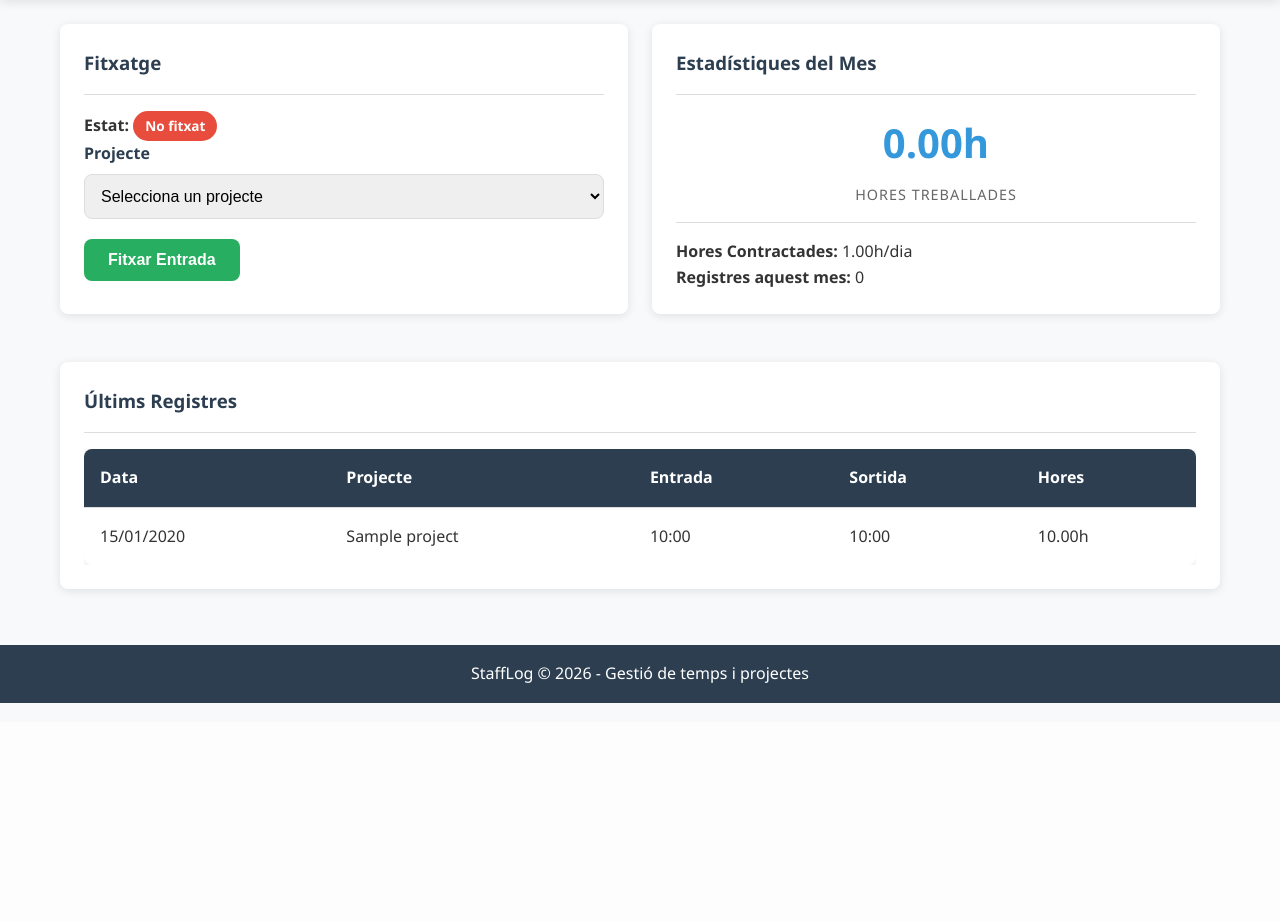
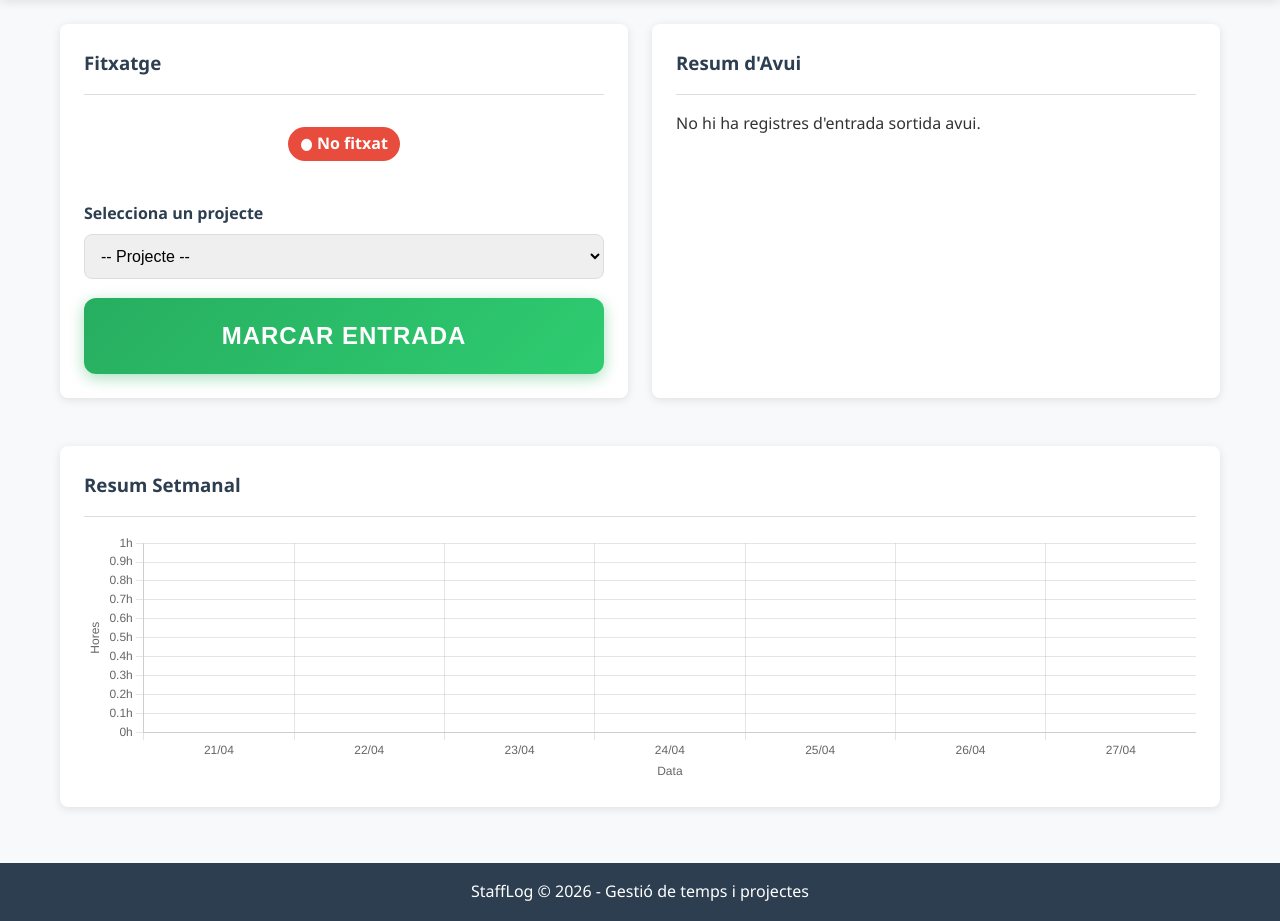
Before and after one commit to Fatima-Hadia/0376-RA6PR1-FatimaHadia, a PHP site: page /staffweb/dashboard_employee.php in a window 1280 px wide. Shown: the part 78-999 px from the top of the page. Before the commit the page ends 781 px from the top, so only its background shows below. Run offline with PHP 8.4, Linux system fonts and the light colour scheme; the visitor is signed in with stand-in values (Sample User, id 1); tables that the repository leaves empty hold one stand-in row (values such as "Sample post").

Commit message:
feat: dashboard empleat amb clock in/out i resum diari

```diff
--- a/dashboard_employee.php
+++ b/dashboard_employee.php
@@ -1,7 +1,7 @@
 <?php
 /**
  * StaffLog - Employee Dashboard
- * Displays employee's time entries, projects, and allows clock in/out.
+ * Clock in/out system with daily summary and weekly chart.
  */
 
 // Start session and load required files
@@ -12,24 +12,23 @@ require_once 'includes/auth.php';
 // Require login
 requireLogin();
 
-// Check session timeout
-checkSessionTimeout();
-
 // Get current user info
 $userId = getCurrentUserId();
 $userName = getCurrentUserName();
 
+// Generate CSRF token
+$csrf_token = generateCsrfToken();
+
 // Handle clock in
-if (isset($_POST['action']) && $_POST['action'] === 'clock_in') {
+if ($_SERVER['REQUEST_METHOD'] === 'POST' && isset($_POST['action']) && $_POST['action'] === 'clock_in') {
     $projectId = filter_input(INPUT_POST, 'project_id', FILTER_VALIDATE_INT);
-    $csrf_token = $_POST['csrf_token'] ?? '';
+    $submittedToken = $_POST['csrf_token'] ?? '';
 
-    if (verifyCsrfToken($csrf_token) && $projectId) {
+    if (verifyCsrfToken($submittedToken) && $projectId) {
         try {
             executeQuery(
-                "INSERT INTO time_entries (user_id, project_id, entrada)
-                 VALUES (:user_id, :project_id, NOW())",
-                ['user_id' => $userId, 'project_id' => $projectId]
+                "INSERT INTO time_entries (user_id, project_id, entrada, sortida) VALUES (?, ?, NOW(), NULL)",
+                [$userId, $projectId]
             );
             setFlashMessage('success', 'Entrada registrada correctament.');
         } catch (Exception $e) {
@@ -41,27 +40,21 @@ if (isset($_POST['action']) && $_POST['action'] === 'clock_in') {
 }
 
 // Handle clock out
-if (isset($_POST['action']) && $_POST['action'] === 'clock_out') {
-    $csrf_token = $_POST['csrf_token'] ?? '';
+if ($_SERVER['REQUEST_METHOD'] === 'POST' && isset($_POST['action']) && $_POST['action'] === 'clock_out') {
+    $submittedToken = $_POST['csrf_token'] ?? '';
 
-    if (verifyCsrfToken($csrf_token)) {
+    if (verifyCsrfToken($submittedToken)) {
         try {
             // Get the last open time entry for this user
             $entry = fetchOne(
-                "SELECT id, entrada FROM time_entries
-                 WHERE user_id = :user_id AND sortida IS NULL
-                 ORDER BY entrada DESC LIMIT 1",
-                ['user_id' => $userId]
+                "SELECT id, entrada FROM time_entries WHERE user_id = ? AND sortida IS NULL ORDER BY entrada DESC LIMIT 1",
+                [$userId]
             );
 
             if ($entry) {
-                // Calculate hours and update
-                $hours = executeQuery(
-                    "UPDATE time_entries
-                     SET sortida = NOW(),
-                         hores_totals = TIMESTAMPDIFF(MINUTE, entrada, NOW()) / 60
-                     WHERE id = :id",
-                    ['id' => $entry['id']]
+                executeQuery(
+                    "UPDATE time_entries SET sortida = NOW(), hores_totals = TIMESTAMPDIFF(MINUTE, entrada, NOW()) / 60 WHERE id = ?",
+                    [$entry['id']]
                 );
                 setFlashMessage('success', 'Sortida registrada correctament.');
             } else {
@@ -75,58 +68,55 @@ if (isset($_POST['action']) && $_POST['action'] === 'clock_out') {
     exit;
 }
 
-// Get user's current open entry (if any)
+// Check if employee has an open time entry today (sortida IS NULL)
 $currentEntry = fetchOne(
     "SELECT te.id, te.entrada, p.nom as project_name
      FROM time_entries te
      JOIN projects p ON te.project_id = p.id
-     WHERE te.user_id = :user_id AND te.sortida IS NULL
+     WHERE te.user_id = ? AND te.sortida IS NULL
      ORDER BY te.entrada DESC LIMIT 1",
-    ['user_id' => $userId]
+    [$userId]
 );
 
-// Get user's time entries (last 10)
-$timeEntries = fetchAll(
-    "SELECT te.*, p.nom as project_name
+// Get active projects for dropdown
+$projects = fetchAll("SELECT id, nom FROM projects WHERE estat = 'actiu' ORDER BY nom");
+
+// Today's hours per project: SELECT project name and SUM(hores_totals) grouped by project
+$todayHours = fetchAll(
+    "SELECT p.nom, COALESCE(SUM(te.hores_totals), 0) as total_hours
      FROM time_entries te
-     JOIN projects p ON te.project_id = p.id
-     WHERE te.user_id = :user_id
-     ORDER BY te.entrada DESC LIMIT 10",
-    ['user_id' => $userId]
+     JOIN projects p ON p.id = te.project_id
+     WHERE te.user_id = ? AND DATE(te.entrada) = CURDATE() AND te.sortida IS NOT NULL
+     GROUP BY p.id, p.nom
+     ORDER BY total_hours DESC",
+    [$userId]
 );
 
-// Get user's statistics for current month
-$stats = fetchOne(
-    "SELECT
-        COUNT(*) as total_entries,
-        COALESCE(SUM(hores_totals), 0) as total_hours
+// Weekly hours for Chart.js: total hours per day for the last 7 days
+$weeklyData = fetchAll(
+    "SELECT DATE(entrada) as date, COALESCE(SUM(hores_totals), 0) as hours
      FROM time_entries
-     WHERE user_id = :user_id
-        AND YEAR(entrada) = YEAR(CURRENT_DATE())
-        AND MONTH(entrada) = MONTH(CURRENT_DATE())
-        AND sortida IS NOT NULL",
-    ['user_id' => $userId]
+     WHERE user_id = ? AND DATE(entrada) >= DATE_SUB(CURDATE(), INTERVAL 6 DAY) AND sortida IS NOT NULL
+     GROUP BY DATE(entrada)
+     ORDER BY date",
+    [$userId]
 );
 
-// Get user's contracted hours
-$userData = fetchOne(
-    "SELECT hores_contractades FROM users WHERE id = :user_id",
-    ['user_id' => $userId]
-);
-
-// Get active projects
-$projects = fetchAll("SELECT id, nom FROM projects WHERE estat = 'actiu' ORDER BY nom");
-
-// Get user's alerts
-$alerts = fetchAll(
-    "SELECT * FROM alerts
-     WHERE user_id = :user_id AND llegida = 0
-     ORDER BY data DESC",
-    ['user_id' => $userId]
-);
-
-// Generate CSRF token
-$csrf_token = generateCsrfToken();
+// Build arrays for Chart.js (last 7 days, including days with 0 hours)
+$chartLabels = [];
+$chartData = [];
+for ($i = 6; $i >= 0; $i--) {
+    $date = date('Y-m-d', strtotime("-{$i} days"));
+    $chartLabels[] = date('d/m', strtotime($date));
+    $hours = 0;
+    foreach ($weeklyData as $row) {
+        if ($row['date'] === $date) {
+            $hours = (float)$row['hours'];
+            break;
+        }
+    }
+    $chartData[] = $hours;
+}
 
 // Get flash message
 $flash = getFlashMessage();
@@ -138,6 +128,72 @@ $flash = getFlashMessage();
     <meta name="viewport" content="width=device-width, initial-scale=1.0">
     <title>StaffLog - Dashboard Empleado</title>
     <link rel="stylesheet" href="assets/css/style.css">
+    <script src="https://cdn.jsdelivr.net/npm/chart.js"></script>
+    <style>
+        .clock-btn {
+            width: 100%;
+            padding: 1.5rem 2rem;
+            font-size: 1.5rem;
+            font-weight: 700;
+            border: none;
+            border-radius: 12px;
+            cursor: pointer;
+            transition: all 0.3s ease;
+            text-transform: uppercase;
+            letter-spacing: 1px;
+        }
+        .clock-btn-in {
+            background: linear-gradient(135deg, #27ae60, #2ecc71);
+            color: white;
+            box-shadow: 0 4px 15px rgba(39, 174, 96, 0.4);
+        }
+        .clock-btn-in:hover {
+            transform: translateY(-3px);
+            box-shadow: 0 6px 20px rgba(39, 174, 96, 0.5);
+        }
+        .clock-btn-out {
+            background: linear-gradient(135deg, #e74c3c, #c0392b);
+            color: white;
+            box-shadow: 0 4px 15px rgba(231, 76, 60, 0.4);
+        }
+        .clock-btn-out:hover {
+            transform: translateY(-3px);
+            box-shadow: 0 6px 20px rgba(231, 76, 60, 0.5);
+        }
+        .clock-status {
+            text-align: center;
+            padding: 1rem;
+            font-size: 1.1rem;
+        }
+        .project-info {
+            text-align: center;
+            padding: 0.5rem;
+            color: #666;
+        }
+        .chart-container {
+            position: relative;
+            height: 250px;
+            margin-top: 1rem;
+        }
+        .today-summary table {
+            width: 100%;
+            margin-top: 0.5rem;
+        }
+        .today-summary th,
+        .today-summary td {
+            padding: 0.75rem;
+            text-align: left;
+        }
+        @media (max-width: 768px) {
+            .clock-btn {
+                font-size: 1.2rem;
+                padding: 1.2rem 1.5rem;
+            }
+            .dashboard-grid {
+                grid-template-columns: 1fr;
+            }
+        }
+    </style>
 </head>
 <body>
     <header class="header">
@@ -157,12 +213,6 @@ $flash = getFlashMessage();
             </div>
         <?php endif; ?>
 
-        <?php if (!empty($alerts)): ?>
-            <div class="alert alert-warning">
-                <strong>⚠️ Tens <?php echo count($alerts); ?> alertes sense llegir.</strong>
-            </div>
-        <?php endif; ?>
-
         <div class="dashboard-grid">
             <!-- Clock In/Out Card -->
             <div class="card">
@@ -171,28 +221,38 @@ $flash = getFlashMessage();
                 </div>
 
                 <?php if ($currentEntry): ?>
-                    <p><strong>Estat:</strong> <span class="badge badge-success">Treballant</span></p>
-                    <p><strong>Projecte:</strong> <?php echo e($currentEntry['project_name']); ?></p>
-                    <p><strong>Hora d'entrada:</strong> <?php echo date('H:i:s', strtotime($currentEntry['entrada'])); ?></p>
+                    <!-- Clocked In - Show Clock Out Button -->
+                    <div class="clock-status">
+                        <span class="badge badge-success" style="font-size: 1rem;">● Treballant</span>
+                    </div>
+                    <div class="project-info">
+                        <strong>Projecte:</strong> <?php echo e($currentEntry['project_name']); ?>
+                    </div>
+                    <div class="project-info">
+                        <strong>Entrada:</strong> <?php echo date('H:i:s', strtotime($currentEntry['entrada'])); ?>
+                    </div>
 
-                    <form method="POST" id="clock-out-form">
+                    <form method="POST" style="margin-top: 1.5rem;">
                         <input type="hidden" name="action" value="clock_out">
                         <input type="hidden" name="csrf_token" value="<?php echo e($csrf_token); ?>">
-                        <button type="submit" class="btn btn-danger" id="clock-out-btn">
-                            Fitxar Sortida
+                        <button type="submit" class="clock-btn clock-btn-out">
+                            Marcar Sortida
                         </button>
                     </form>
                 <?php else: ?>
-                    <p><strong>Estat:</strong> <span class="badge badge-danger">No fitxat</span></p>
+                    <!-- Not Clocked In - Show Clock In Form -->
+                    <div class="clock-status">
+                        <span class="badge badge-danger" style="font-size: 1rem;">● No fitxat</span>
+                    </div>
 
-                    <form method="POST" id="clock-form">
+                    <form method="POST" style="margin-top: 1.5rem;">
                         <input type="hidden" name="action" value="clock_in">
                         <input type="hidden" name="csrf_token" value="<?php echo e($csrf_token); ?>">
 
                         <div class="form-group">
-                            <label for="project-select">Projecte</label>
-                            <select name="project_id" id="project-select" required>
-                                <option value="">Selecciona un projecte</option>
+                            <label for="project-select">Selecciona un projecte</label>
+                            <select name="project_id" id="project-select" required style="padding: 0.75rem; font-size: 1rem;">
+                                <option value="">-- Projecte --</option>
                                 <?php foreach ($projects as $project): ?>
                                     <option value="<?php echo $project['id']; ?>">
                                         <?php echo e($project['nom']); ?>
@@ -201,78 +261,51 @@ $flash = getFlashMessage();
                             </select>
                         </div>
 
-                        <button type="submit" class="btn btn-success" id="clock-in-btn">
-                            Fitxar Entrada
+                        <button type="submit" class="clock-btn clock-btn-in">
+                            Marcar Entrada
                         </button>
                     </form>
                 <?php endif; ?>
             </div>
 
-            <!-- Statistics Card -->
-            <div class="card">
+            <!-- Today's Summary Card -->
+            <div class="card today-summary">
                 <div class="card-header">
-                    <h3>Estadístiques del Mes</h3>
+                    <h3>Resum d'Avui</h3>
                 </div>
 
-                <div class="stat-card" style="box-shadow: none; padding: 0;">
-                    <div class="stat-number">
-                        <?php echo number_format($stats['total_hours'], 2); ?>h
-                    </div>
-                    <div class="stat-label">Hores Treballades</div>
-                </div>
-
-                <div style="margin-top: 1rem; padding-top: 1rem; border-top: 1px solid #ddd;">
-                    <p><strong>Hores Contractades:</strong> <?php echo number_format($userData['hores_contractades'], 2); ?>h/dia</p>
-                    <p><strong>Registres aquest mes:</strong> <?php echo $stats['total_entries']; ?></p>
-                </div>
-            </div>
-
-            <!-- Recent Entries Card -->
-            <div class="card" style="grid-column: span 2;">
-                <div class="card-header">
-                    <h3>Últims Registres</h3>
-                </div>
-
-                <?php if (empty($timeEntries)): ?>
-                    <p>No hi ha registres recents.</p>
+                <?php if (empty($todayHours)): ?>
+                    <p>No hi ha registres d'entrada sortida avui.</p>
                 <?php else: ?>
-                    <div class="table-responsive">
                     <table>
                         <thead>
                             <tr>
-                                    <th>Data</th>
                                 <th>Projecte</th>
-                                    <th>Entrada</th>
-                                    <th>Sortida</th>
-                                    <th>Hores</th>
+                                <th style="text-align: right;">Hores</th>
                             </tr>
                         </thead>
                         <tbody>
-                                <?php foreach ($timeEntries as $entry): ?>
+                            <?php foreach ($todayHours as $row): ?>
                                 <tr>
-                                        <td><?php echo date('d/m/Y', strtotime($entry['entrada'])); ?></td>
-                                        <td><?php echo e($entry['project_name']); ?></td>
-                                        <td><?php echo date('H:i', strtotime($entry['entrada'])); ?></td>
-                                        <td>
-                                            <?php if ($entry['sortida']): ?>
-                                                <?php echo date('H:i', strtotime($entry['sortida'])); ?>
-                                            <?php else: ?>
-                                                <span class="badge badge-success">En curs</span>
-                                            <?php endif; ?>
-                                        </td>
-                                        <td>
-                                            <?php if ($entry['hores_totals']): ?>
-                                                <?php echo number_format($entry['hores_totals'], 2); ?>h
-                                            <?php else: ?>
-                                                -
-                                            <?php endif; ?>
+                                    <td><?php echo e($row['nom']); ?></td>
+                                    <td style="text-align: right; font-weight: 600;">
+                                        <?php echo number_format($row['total_hours'], 2); ?>h
                                     </td>
                                 </tr>
                             <?php endforeach; ?>
                         </tbody>
                     </table>
+                <?php endif; ?>
             </div>
-                <?php endif; ?>
+
+            <!-- Weekly Chart Card -->
+            <div class="card" style="grid-column: span 2;">
+                <div class="card-header">
+                    <h3>Resum Setmanal</h3>
+                </div>
+                <div class="chart-container">
+                    <canvas id="weeklyChart"></canvas>
+                </div>
             </div>
         </div>
     </main>
@@ -283,6 +316,52 @@ $flash = getFlashMessage();
         </div>
     </footer>
 
-    <script src="assets/js/main.js"></script>
+    <script>
+        // Weekly bar chart
+        const ctx = document.getElementById('weeklyChart').getContext('2d');
+        new Chart(ctx, {
+            type: 'bar',
+            data: {
+                labels: <?php echo json_encode($chartLabels); ?>,
+                datasets: [{
+                    label: 'Hores treballades',
+                    data: <?php echo json_encode($chartData); ?>,
+                    backgroundColor: 'rgba(52, 152, 219, 0.7)',
+                    borderColor: 'rgba(52, 152, 219, 1)',
+                    borderWidth: 1,
+                    borderRadius: 4
+                }]
+            },
+            options: {
+                responsive: true,
+                maintainAspectRatio: false,
+                plugins: {
+                    legend: {
+                        display: false
+                    }
+                },
+                scales: {
+                    y: {
+                        beginAtZero: true,
+                        ticks: {
+                            callback: function(value) {
+                                return value + 'h';
+                            }
+                        },
+                        title: {
+                            display: true,
+                            text: 'Hores'
+                        }
+                    },
+                    x: {
+                        title: {
+                            display: true,
+                            text: 'Data'
+                        }
+                    }
+                }
+            }
+        });
+    </script>
 </body>
 </html>
```
Lines whose indentation alone changed are shown as unchanged.
